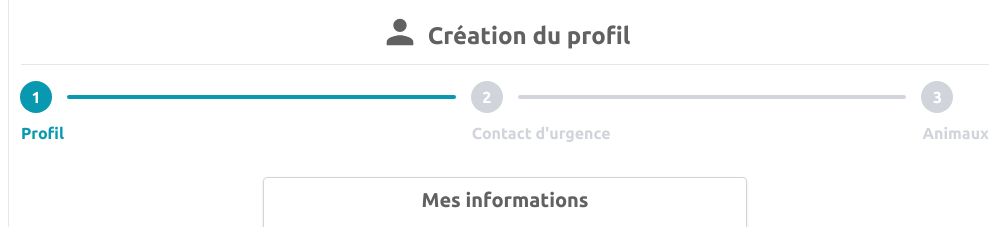
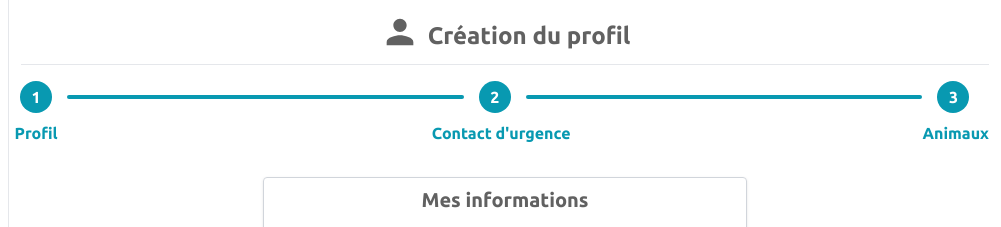
Before and after one commit to 0ri0n09/test_tailwind, a website: page tailwind-master/public/new_profile_step_1.html in a window 1280 px wide. Shown: the top 227 px of the page, 279-1280 px from the left. Drawn offline with nearby package versions, Linux system fonts and the light colour scheme.

Commit message:
add middle text to stepbar

```diff
--- a/tailwind-master/public/new_profile_step_1.html
+++ b/tailwind-master/public/new_profile_step_1.html
@@ -79,29 +79,29 @@
                         </div>
                         <div class="w-full h-1 mx-4 rounded-lg bg-[--color-kapp]"></div>
                     </div>
-                    <div class="mt-2 mr-4">
-                        <h6 class="text-base font-bold text-[--color-kapp]">Profil</h6>
+                    <div class="mt-2 mr-2">
+                        <h6 class="text-base font-bold text-[--color-kapp] ml-[-0.4rem]">Profil</h6>
                     </div>
                 </div>
                 <div class="w-full">
                     <div class="flex items-center w-full">
-                        <div class="w-8 h-8 shrink-0 mx-[-1px] bg-gray-300 p-1.5 flex items-center justify-center rounded-full">
+                        <div class="w-8 h-8 shrink-0 mx-[-1px] bg-[--color-kapp] p-1.5 flex items-center justify-center rounded-full">
                             <span class="text-base text-white font-bold">2</span>
                         </div>
-                        <div class="w-full h-1 mx-4 rounded-lg bg-gray-300"></div>
+                        <div class="w-full h-1 mx-4 rounded-lg bg-[--color-kapp]"></div>
                     </div>
                     <div class="mt-2 mr-4">
-                        <h6 class="text-base font-bold text-gray-300">Contact d'urgence</h6>
+                        <h6 class="text-base font-bold text-[--color-kapp] ml-[-3rem]">Contact d'urgence</h6>
                     </div>
                 </div>
                 <div>
                     <div class="flex items-center">
-                        <div class="w-8 h-8 shrink-0 mx-[-1px] bg-gray-300 p-1.5 flex items-center justify-center rounded-full">
+                        <div class="w-8 h-8 shrink-0 mx-[-1px] bg-[--color-kapp] p-1.5 flex items-center justify-center rounded-full">
                             <span class="text-base text-white font-bold">3</span>
                         </div>
                     </div>
                     <div class="mt-2">
-                        <h6 class="text-base font-bold text-gray-300">Animaux</h6>
+                        <h6 class="text-base font-bold text-[--color-kapp] ml-[-1rem]">Animaux</h6>
                     </div>
                 </div>
             </div>
```
Also changed, not shown: tailwind-master/public/new_profile_step_2.html (+5 -5 lines), tailwind-master/public/new_profile_step_3.html (+3 -3 lines).
